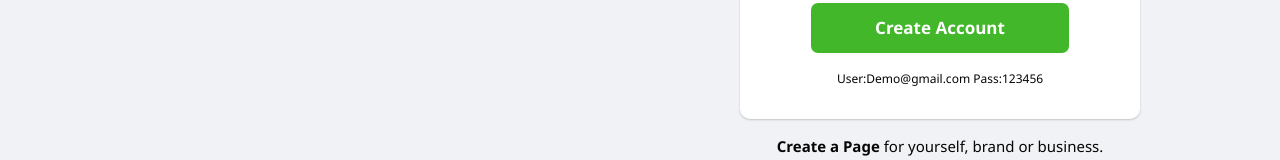
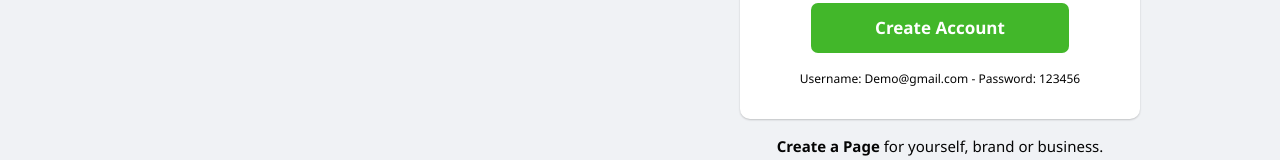
Before and after one commit to Danny-Nunez/Sociolly-Web-App, a React (Create React App) app in the folder frontend/: page /login in a window 1280 px wide. Shown: the part 375-535 px from the top of the page. Built offline with nearby package versions, Linux system fonts and the light colour scheme; no server answers.

Commit message:
demo account

```diff
--- a/frontend/src/components/login/LoginForm.js
+++ b/frontend/src/components/login/LoginForm.js
@@ -103,7 +103,9 @@ export default function LoginForm({ setVisible }) {
           >
             Create Account
           </button>
-          <div className="democontent">User:Demo@gmail.com Pass:123456</div>
+          <div className="democontent">
+            Username: Demo@gmail.com - Password: 123456
+          </div>
         </div>
         <Link to="/" className="sign_extra">
           <b>Create a Page</b> for yourself, brand or business.
```
